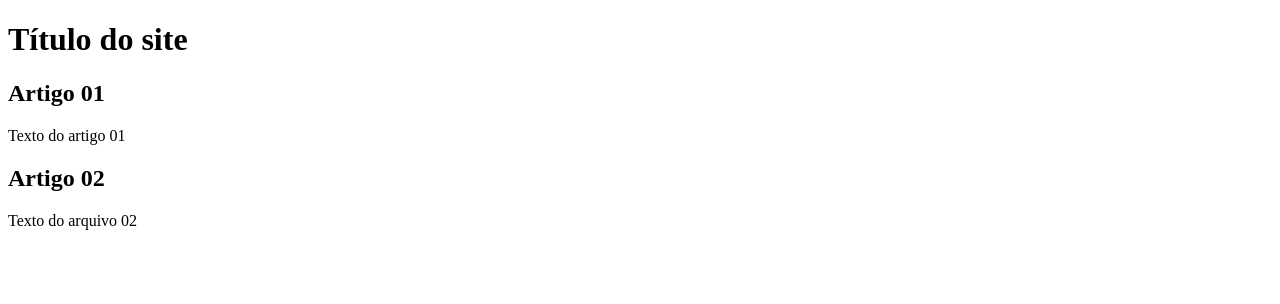
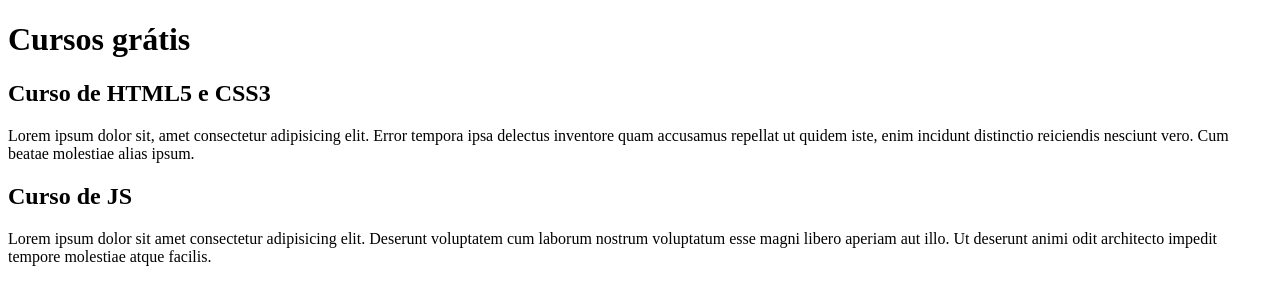
Before and after one commit to jalanmartins/projeto-site, a plain HTML site: page index.html in a window 1280 px wide. Drawn offline with Linux system fonts and the light colour scheme.

Commit message:
Comecei a  escrever o conteúdo

```diff
--- a/index.html
+++ b/index.html
@@ -8,15 +8,15 @@
 <body>
     <main>
         <header>
-            <h1>Título do site</h1>
+            <h1>Cursos grátis</h1>
         </header>
         <article>
-            <h2>Artigo 01</h2>
-            <p>Texto do artigo 01</p>
+            <h2>Curso de HTML5 e CSS3</h2>
+            <p>Lorem ipsum dolor sit, amet consectetur adipisicing elit. Error tempora ipsa delectus inventore quam accusamus repellat ut quidem iste, enim incidunt distinctio reiciendis nesciunt vero. Cum beatae molestiae alias ipsum.</p>
         </article>
         <article>
-            <h2>Artigo 02</h2>
-            <p>Texto do arquivo 02</p>
+            <h2>Curso de JS</h2>
+            <p>Lorem ipsum dolor sit amet consectetur adipisicing elit. Deserunt voluptatem cum laborum nostrum voluptatum esse magni libero aperiam aut illo. Ut deserunt animi odit architecto impedit tempore molestiae atque facilis.</p>
         </article>
     </main>
 
```
